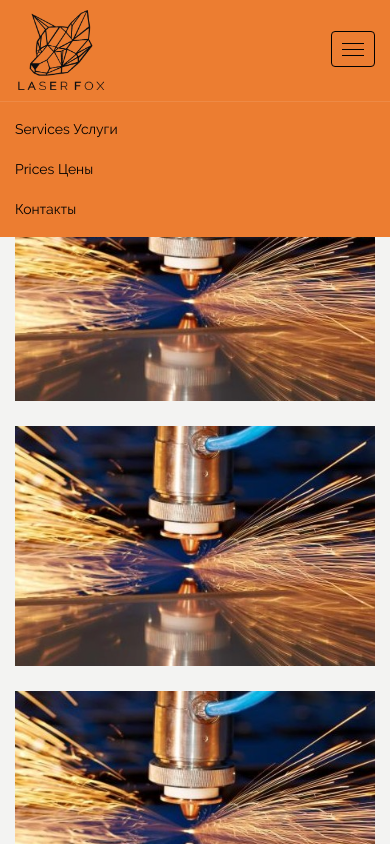
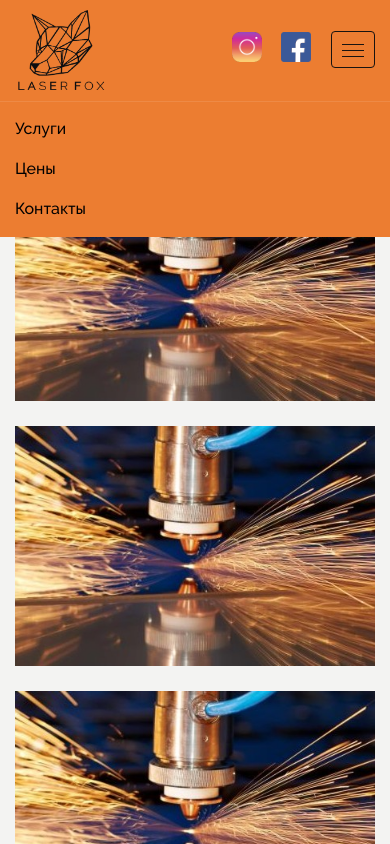
Before and after one commit to TetianaTretiak/laser-fox, a plain HTML site: page index.html in a window 390 px wide. Both pictures are taken after a click on the button 353 px from the left and 49 px from the top of the page. Shown: the top 844 px of the page. Drawn offline with Linux system fonts and the light colour scheme.

Commit message:
social networks made right

```diff
--- a/css/style.css
+++ b/css/style.css
@@ -1,3 +1,5 @@
+ << fonts */
+
 @font-face {
 			font-family: "RalewayRegular";
 			src: url("../fonts/RalewayRegular/RalewayRegular.eot");
@@ -8,15 +10,136 @@
 			font-weight: normal;
 	}
 
+
+@font-face {
+			font-family: "RalewayMedium";
+			src: url("../fonts/RalewayMedium/RalewayMedium.eot");
+			src: url("../fonts/RalewayMedium/RalewayMedium.eot?#iefix")format("embedded-opentype"),
+			url("../fonts/RalewayMedium/RalewayMedium.woff") format("woff"),
+			url("../fonts/RalewayMedium/RalewayMedium.ttf") format("truetype");
+			font-style: normal;
+			font-weight: normal;
+	}
+
+@font-face {
+			font-family: "RalewaySemiBold";
+			src: url("../fonts/RalewaySemiBold/RalewaySemiBold.eot");
+			src: url("../fonts/RalewaySemiBold/RalewaySemiBold.eot?#iefix")format("embedded-opentype"),
+			url("../fonts/RalewaySemiBold/RalewaySemiBold.woff") format("woff"),
+			url("../fonts/RalewaySemiBold/RalewaySemiBold.ttf") format("truetype");
+			font-style: normal;
+			font-weight: normal;
+	}
+
+/* fonts >>*/
+
+
+@media (min-width: 768px) {
+	.navbar-nav > li > a {
+    	padding-top: 40px;
+    	padding-bottom: 40px;
+    	padding-left: 25px;
+    	padding-right: 25px;
+	}
+
+}
+
+/* << base styles */
+
 body {
     padding-top: 100px; /* Required padding for .navbar-fixed-top. Remove if using .navbar-static-top. Change if height of navigation changes. */
     background-color: #F3F3F2;
     font-family: 'Raleway', sans-serif;
+    color: #181310;
+}
+
+h1{
+	font-size: 24px;
+}
+
+/* base styles >>*/
+
+/* << header */
+
+#navbar-fox{
+	background-color: #ec7d31;
+}
+
+#navbar-fox a{
+	color: black;
+	font-family: "RalewayMedium", sans-serif;
+}
+
+#navbar-fox .logo{
+	height: 100%;
+}
+
+#navbar-fox .icon-bar hr{
+	border-color: #181310;
+	border-width: 1px;
+	margin-top: 3px;
+}
+
+#navbar-fox .head-menu li a{
+	font-size: 16px;
+}
+
+.navbar-brand{
+	height: 100px;
+	padding-top: 10px;
+	padding-bottom: 10px;
+}
+
+.navbar-toggle{
+	border: 1px solid #181310;
+	margin-top: 31px;
+}
+
+.navbar-nav > li > a:active, .navbar-nav > li > a:hover, .navbar-nav > li > a:visited{
+	background-color: #FF9C59;
+}
+
+.social-device, .social-full-size{
+ 	position: relative;
+	float: right;
+	display: inline-block;
+	margin-top: 32px;
+}
+
+.social-device {
+	margin-right: 20px;
+	display: none;
+}
+.social-device a, .social-full-size a{
+	margin-left: 15px;
+}
+.social-device img, .social-full-size img{
+	width: 30px;
+}
+
+
+
+/* header >> */
+
+/* << body */
+
+.page-header{
+	/*padding-top: 20px;*/
+	padding-bottom: 0 !important;
+	/*margin: 0;*/
+}
+
+.img-responsive{
+	width: 100%;
 }
 
 .portfolio-item {
     margin-bottom: 25px;
 }
+
+/* body >>*/
+
+/* << footer */
 
 footer {
     margin: 50px 0;
@@ -37,42 +160,13 @@ footer {
         height: 100% !important;
 }
 
-#navbar-fox{
-	background-color: #ec7d31;
+
+@media (max-width: 768px){
+	.social-device {
+    	display: inline-block;
+	}
+
+	.social-full-size{
+		display: none;
+	}
 }
-
-#navbar-fox a{
-	color: black;
-	font-family: "RalewayRegular", sans-serif;
-}
-
-#navbar-fox .logo{
-	height: 100%;
-}
-
-#navbar-fox .icon-bar hr{
-	border-color: black;
-	margin-top: 2px;
-}
-
-.navbar-brand{
-	height: 100px;
-	padding-top: 10px;
-	padding-bottom: 10px;
-}
-
-.navbar-toggle{
-	border: 1px solid black;
-	margin-top: 31px;
-}
-h1{
-	font-size: 24px;
-}
-.page-header{
-	/*padding-top: 20px;*/
-	padding-bottom: 0 !important;
-	/*margin: 0;*/
-}
-.img-responsive{
-	width: 100%;
-}
--- a/index.html
+++ b/index.html
@@ -34,31 +34,51 @@
         <div class="container">
             <!-- Brand and toggle get grouped for better mobile display -->
             <div class="navbar-header head-menu">
-                <button type="button" class="navbar-toggle" data-toggle="collapse" data-target="#bs-example-navbar-collapse-1">
+
+                <button type="button" class="navbar-toggle" data-toggle="collapse" data-target="#fox-menu">
                     <span class="sr-only"></span>
                     <span class="icon-bar"><hr /></span>
                     <span class="icon-bar"><hr /></span>
                     <span class="icon-bar"><hr /></span>
                 </button>
+
+                <div class="social-device">
+                	<a href="#" title="Наша страница в Instagram"><img src="img/instagram.png" alt="Instagram" /></a>
+                	<a href="#" title="Наша страница на Facebook"><img src="img/facebook.png" alt="Facebook" /></a>
+            	</div>
+
                 <a class="navbar-brand" href="index.html">
                 <!-- Laser Fox -->
                 	<img class="logo" src="img/logo-adjusted.png" alt="Laser Fox" title="Главная" />
                 </a>
+
+
             </div>
+
+
             <!-- Collect the nav links, forms, and other content for toggling -->
-            <div class="collapse navbar-collapse head-menu" id="bs-example-navbar-collapse-1">
+            <div class="collapse navbar-collapse head-menu" id="fox-menu">
                 <ul class="nav navbar-nav">
                     <li>
-                        <a href="#">Services Услуги</a>
+                        <a href="#">Услуги</a>
                     </li>
                     <li>
-                        <a href="#">Prices Цены</a>
+                        <a href="#">Цены</a>
                     </li>
                     <li>
                         <a href="#">Контакты</a>
                     </li>
                 </ul>
+
+                <div class="social-full-size">
+                	<a href="#" title="Наша страница в Instagram"><img src="img/instagram.png" alt="Instagram" /></a>
+                	<a href="#" title="Наша страница на Facebook"><img src="img/facebook.png" alt="Facebook" /></a>
             </div>
+            </div>
+
+
+
+
             <!-- /.navbar-collapse -->
         </div>
         <!-- /.container -->
```
Also changed, not shown: img/facebook.png (added), img/instagram.png (added).
